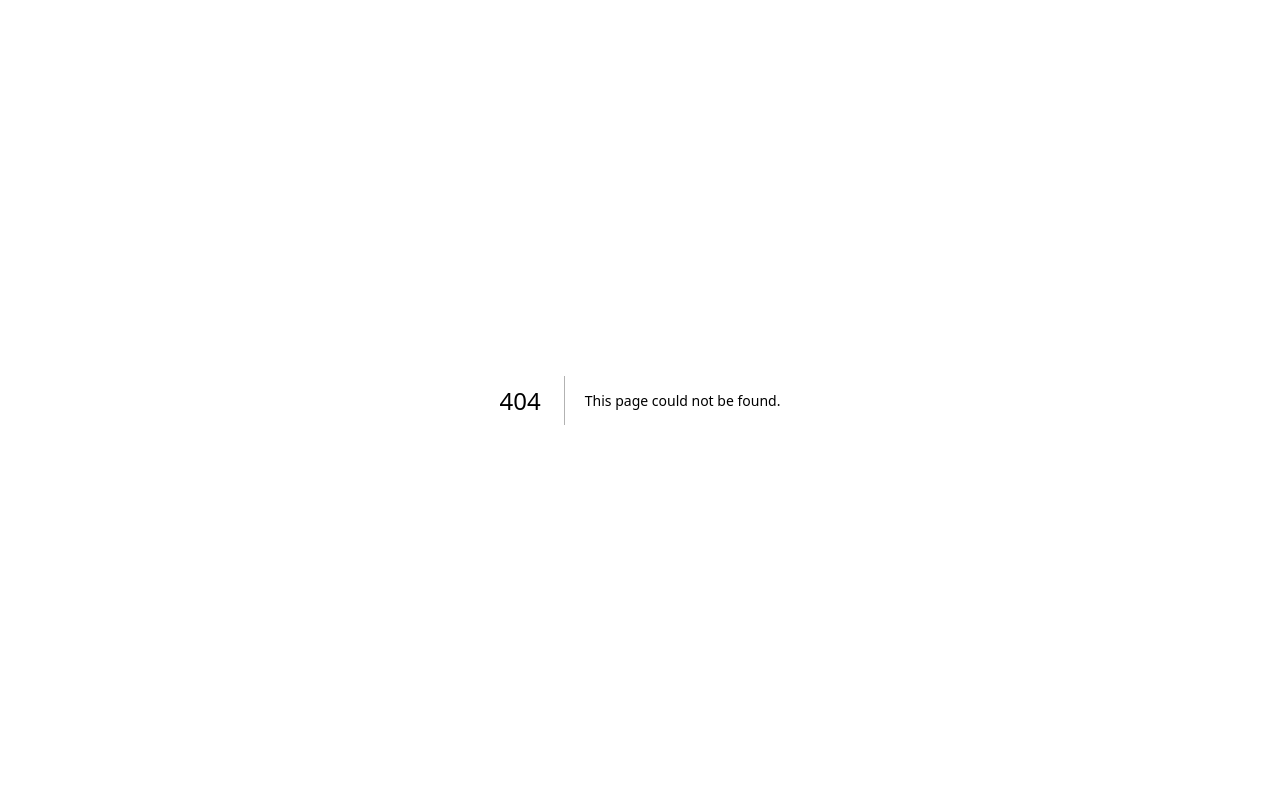
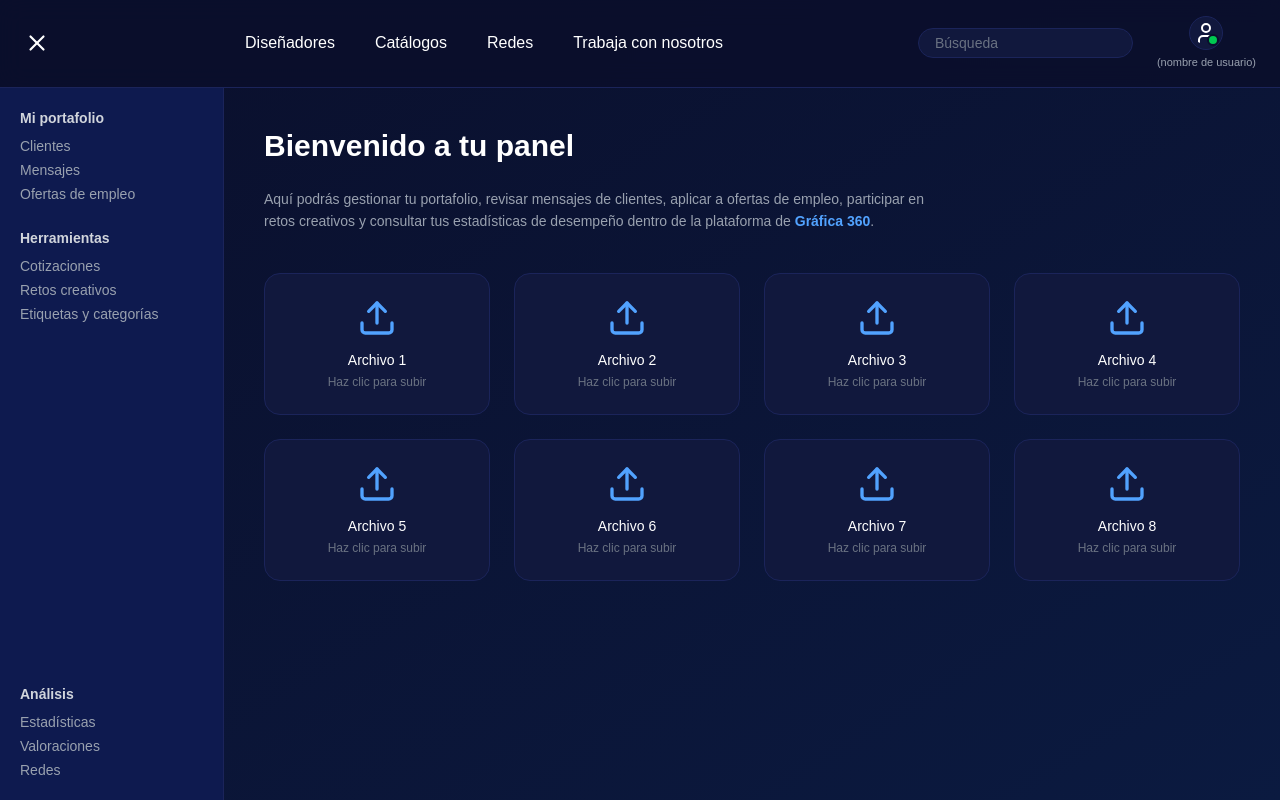
Before and after one commit to Felipejenoy/Gr-fica360, a Next.js app: page /dashboard in a window 1280 px wide. Before the commit this address had no page. Built offline with nearby package versions, Linux system fonts and the light colour scheme.

Commit message:
Se creo una nueva page, donde la gente va a ir redirigida, cuando inicien sesion

```diff
--- /dev/null
+++ b/src/app/dashboard/page.jsx
@@ -0,0 +1,139 @@
+"use client";
+
+import { motion } from "framer-motion";
+import { useRouter } from "next/navigation";
+import { useState } from "react";
+import { Menu, X, User, Upload } from "lucide-react";
+
+export default function DashboardPage() {
+  const router = useRouter();
+  const [menuOpen, setMenuOpen] = useState(true);
+
+  // Lista temporal de cuadros (8)
+  const cuadros = Array.from({ length: 8 }, (_, i) => ({
+    id: i + 1,
+    titulo: `Archivo ${i + 1}`,
+  }));
+
+  return (
+    <section className="min-h-screen bg-gradient-to-br from-[#0A0F2C] to-[#0B1A40] text-white flex flex-col">
+      {/* Barra superior */}
+      <header className="w-full flex items-center justify-between px-6 py-4 bg-[#0A0F2C]/90 backdrop-blur-md border-b border-[#1B245A]">
+        {/* Botón menú */}
+        <button
+          onClick={() => setMenuOpen(!menuOpen)}
+          className="text-white hover:text-blue-400 transition"
+        >
+          {menuOpen ? <X size={26} /> : <Menu size={26} />}
+        </button>
+
+        {/* Menú principal */}
+        <nav className="hidden md:flex items-center gap-10">
+          <a href="#" className="hover:text-blue-400 transition">
+            Diseñadores
+          </a>
+          <a href="#" className="hover:text-blue-400 transition">
+            Catálogos
+          </a>
+          <a href="#" className="hover:text-blue-400 transition">
+            Redes
+          </a>
+          <a href="#" className="hover:text-blue-400 transition">
+            Trabaja con nosotros
+          </a>
+        </nav>
+
+        {/* Búsqueda + Perfil */}
+        <div className="flex items-center gap-6">
+          <div className="hidden md:flex items-center bg-[#11183D] rounded-full px-4 py-1 border border-[#1B245A]">
+            <input
+              type="text"
+              placeholder="Búsqueda"
+              className="bg-transparent outline-none text-gray-300 placeholder-gray-500 text-sm"
+            />
+          </div>
+
+          {/* Perfil */}
+          <div className="flex flex-col items-center text-center">
+            <div className="relative">
+              <User
+                size={34}
+                className="p-1 bg-[#11183D] rounded-full border border-[#1B245A]"
+              />
+              <span className="absolute bottom-1 right-1 w-3 h-3 bg-green-500 rounded-full border-2 border-[#0A0F2C]" />
+            </div>
+            <p className="text-[11px] text-gray-400 mt-1">(nombre de usuario)</p>
+          </div>
+        </div>
+      </header>
+
+      {/* Contenedor principal */}
+      <div className="flex flex-1">
+        {/* Menú lateral */}
+        {menuOpen && (
+          <motion.aside
+            initial={{ x: -100, opacity: 0 }}
+            animate={{ x: 0, opacity: 1 }}
+            transition={{ duration: 0.4 }}
+            className="w-56 bg-[#0E1A4F] p-5 flex flex-col gap-6 border-r border-[#1B245A]"
+          >
+            <div className="flex flex-col gap-2 text-sm">
+              <p className="font-semibold text-gray-300">Mi portafolio</p>
+              <ul className="flex flex-col gap-1 text-gray-400">
+                <li className="hover:text-white cursor-pointer">Clientes</li>
+                <li className="hover:text-white cursor-pointer">Mensajes</li>
+                <li className="hover:text-white cursor-pointer">Ofertas de empleo</li>
+              </ul>
+            </div>
+
+            <div className="flex flex-col gap-2 text-sm">
+              <p className="font-semibold text-gray-300">Herramientas</p>
+              <ul className="flex flex-col gap-1 text-gray-400">
+                <li className="hover:text-white cursor-pointer">Cotizaciones</li>
+                <li className="hover:text-white cursor-pointer">Retos creativos</li>
+                <li className="hover:text-white cursor-pointer">Etiquetas y categorías</li>
+              </ul>
+            </div>
+
+            <div className="flex flex-col gap-2 text-sm mt-auto">
+              <p className="font-semibold text-gray-300">Análisis</p>
+              <ul className="flex flex-col gap-1 text-gray-400">
+                <li className="hover:text-white cursor-pointer">Estadísticas</li>
+                <li className="hover:text-white cursor-pointer">Valoraciones</li>
+                <li className="hover:text-white cursor-pointer">Redes</li>
+              </ul>
+            </div>
+          </motion.aside>
+        )}
+
+        {/* Área de contenido */}
+        <main className="flex-1 p-10 text-gray-300">
+          <h2 className="text-3xl font-semibold mb-6 text-white">
+            Bienvenido a tu panel
+          </h2>
+          <p className="max-w-2xl leading-relaxed text-sm text-gray-400 mb-10">
+            Aquí podrás gestionar tu portafolio, revisar mensajes de clientes,
+            aplicar a ofertas de empleo, participar en retos creativos y consultar tus
+            estadísticas de desempeño dentro de la plataforma de{" "}
+            <span className="text-blue-400 font-semibold">Gráfica 360</span>.
+          </p>
+
+          {/* Cuadros (4x2) */}
+          <div className="grid grid-cols-1 sm:grid-cols-2 lg:grid-cols-4 gap-6">
+            {cuadros.map((item) => (
+              <motion.div
+                key={item.id}
+                whileHover={{ scale: 1.05 }}
+                className="bg-[#11183D] border border-[#1B245A] rounded-2xl p-6 flex flex-col items-center justify-center cursor-pointer hover:border-blue-500 transition"
+              >
+                <Upload size={40} className="text-blue-400 mb-3" />
+                <h3 className="text-white text-sm font-medium">{item.titulo}</h3>
+                <p className="text-gray-500 text-xs mt-1">Haz clic para subir</p>
+              </motion.div>
+            ))}
+          </div>
+        </main>
+      </div>
+    </section>
+  );
+}
--- a/src/app/login/page.jsx
+++ b/src/app/login/page.jsx
@@ -19,6 +19,7 @@ export default function LoginPage() {
   const handleSubmit = (e) => {
     e.preventDefault();
     console.log("Datos de inicio de sesión:", formData);
+    router.push("/dashboard");
   };
 
   return (
```
Also changed, not shown: 1 other file (tests, documents, lock files or other folders).
